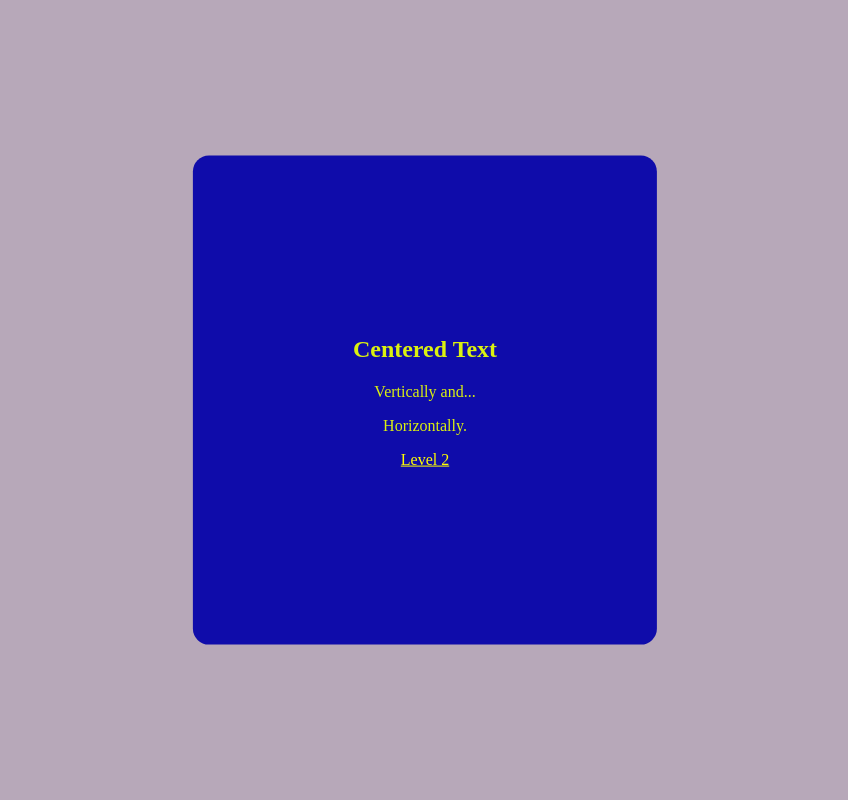
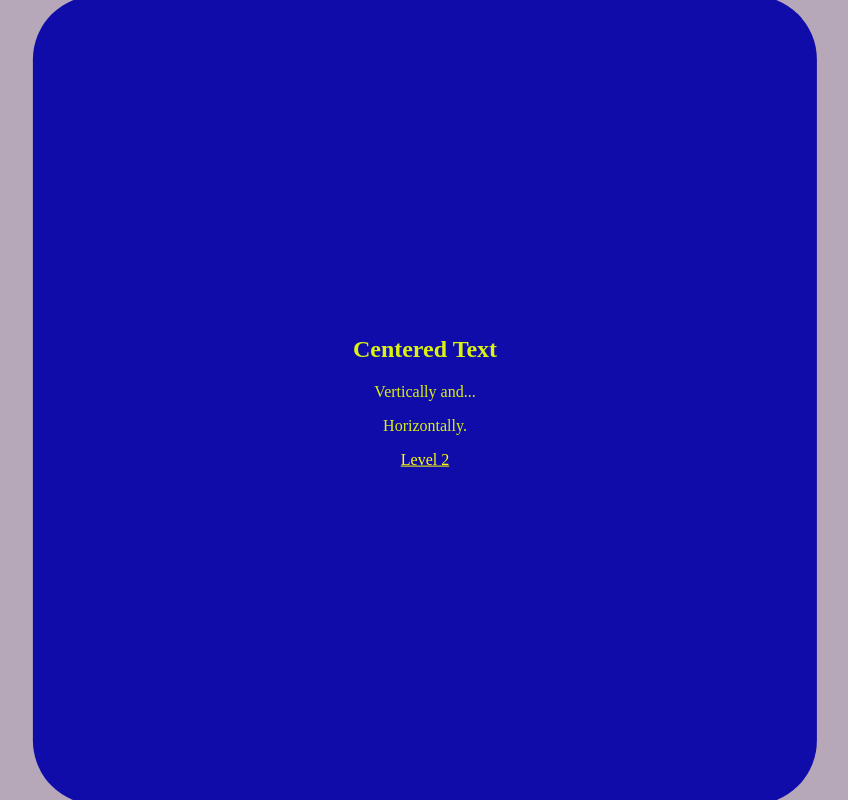
Before and after one commit to Keith-Byrd/Keith-Byrd.github.io, a website: page Center.html in a window 1280 px wide. Shown: the whole page, without its empty margins (215-1063 px from the left). Drawn offline with Linux system fonts and the light colour scheme.

Commit message:
Update Center.html

```diff
--- a/Center.html
+++ b/Center.html
@@ -5,8 +5,8 @@
     section {
         background: rgb(15, 12, 170);
         color: rgb(219, 241, 16);
-        border-radius: 1em;
-        padding: 10em;
+        border-radius: 4em;
+        padding: 20em;
         position: absolute;
         top: 50%;
         left: 50%;
```
